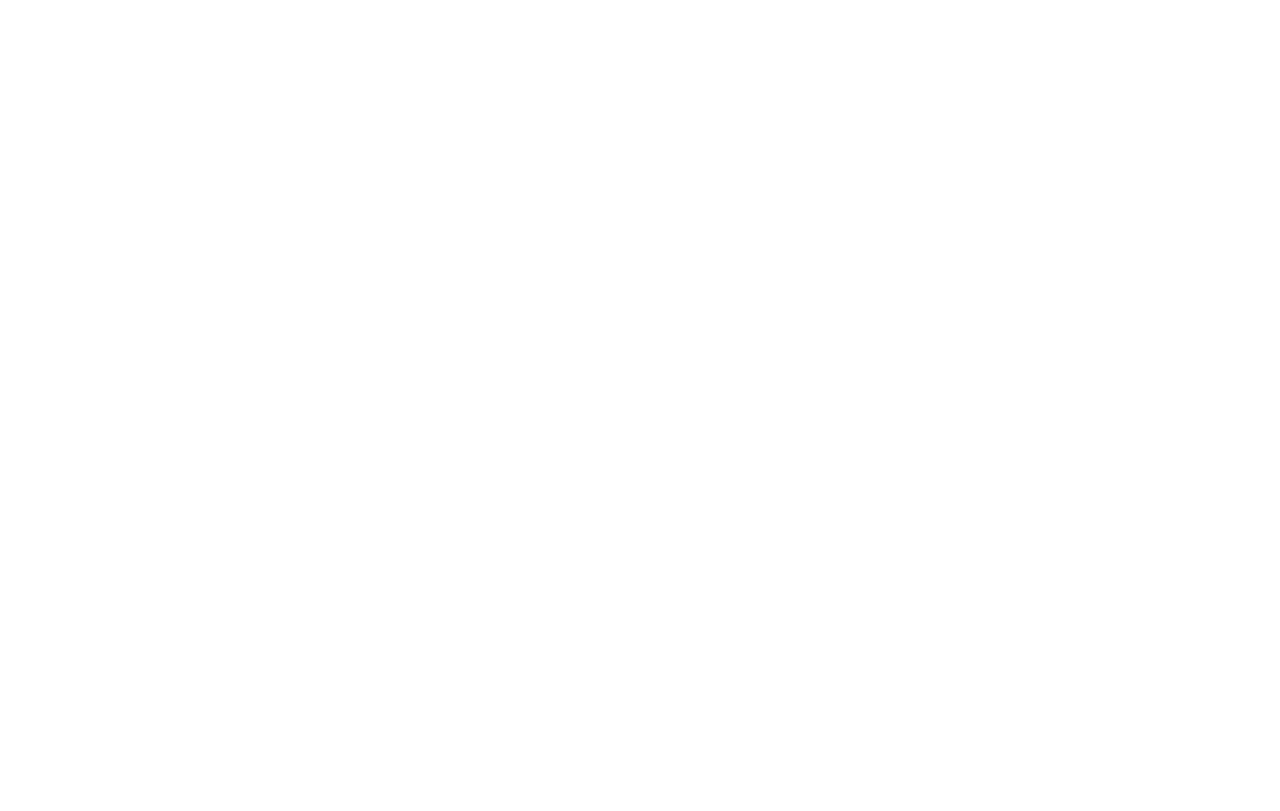
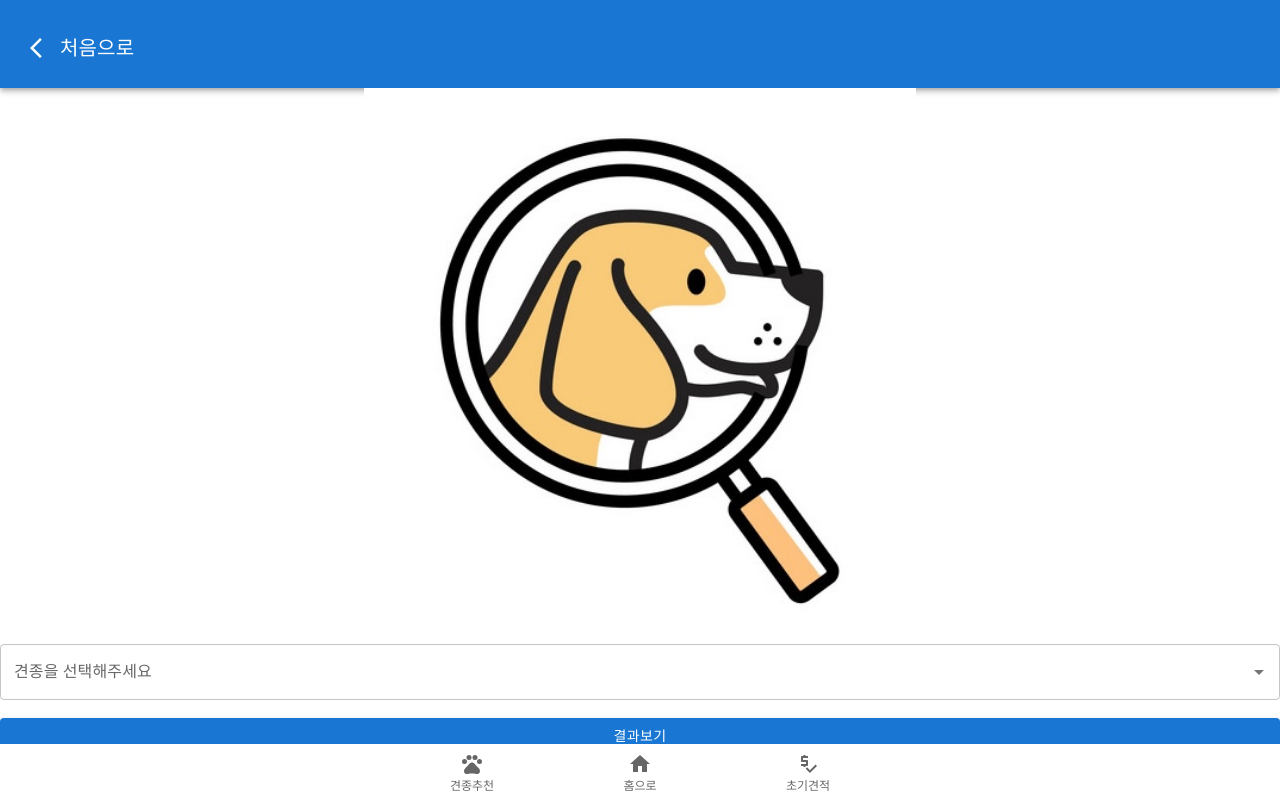
Before and after one commit to z9612/getchu, a React (Create React App) app in the folder frontend/: page /recommend/breedSearch in a window 1280 px wide. Before the commit this address had no page. Built offline with nearby package versions, Linux system fonts and the light colour scheme; the HTML template or start-up script is replaced by a standard one.

Commit message:
Feat: 추가 특정 견종 특징 검색

```diff
--- a/frontend/src/App.js
+++ b/frontend/src/App.js
@@ -8,6 +8,7 @@
 import BreedingCosts from "./pages/breedingCosts";
 import BreedSelect from "./pages/breedSelect";
 import Mbti from "./pages/mbti";
+import BreedSearch from "./pages/breedSearch";
 import { TraitPriority } from "./pages/trait";
 import "./index.css";
 
@@ -25,6 +26,7 @@
           <Route path="/recommend/lifeStyle" element={<SurveyPage />} />
           <Route path="/recommend/mbti" element={<Mbti />} />
           <Route path="/recommend/dogTrait" element={<TraitPriority />} />
+          <Route path="/recommend/breedSearch" element={<BreedSearch />} />
         </Route>
         <Route
           path="/result"
--- /dev/null
+++ b/frontend/src/pages/breedSearch.js
@@ -0,0 +1,16 @@
+import { Container, Stack } from "@mui/material"
+
+import SearchBox from "./breedSearchComponent/SearchBox"
+
+const BreedSearch = () => {
+  return (
+    <Stack direction="column" alignItems="stretch">
+      <Container maxWidth="sm">
+        <img width="100%" src="/img/find_dog.jpg" />
+      </Container>
+      <SearchBox />
+    </Stack>
+  );
+}
+
+export default BreedSearch;
--- /dev/null
+++ b/frontend/src/pages/breedSearchComponent/SearchBox.js
@@ -0,0 +1,55 @@
+import { useState } from "react";
+import { useNavigate } from "react-router-dom";
+import { TextField, Autocomplete, Button } from "@mui/material";
+
+import DogInfo from "../breedSelectComponent/dogInfo.json";
+import AlertSnackbar from "../../components/AlertSnackbar";
+import getSearchResult from "./getSearchResult"
+
+export default function SearchBox() {
+  const [selected, setSelected] = useState("");
+  const [open, setOpen] = useState(false);
+
+  const navigate = useNavigate();
+  const handleClick = async (event) => {
+    event.preventDefault();
+    if (selected) {
+      const result = await getSearchResult(selected)
+      navigate('/result', {state: result})
+    } else {
+      setOpen(true);
+    }
+  };
+
+  return (
+    <div>
+      <Autocomplete
+        selectOnFocus="true"
+        onChange={(event, value) => setSelected(value.label)}
+        disablePortal
+        id="dog-select-box"
+        options={DogInfo}
+        sx={{ mx: "auto" }}
+        renderInput={(params) => (
+          <TextField {...params} label="견종을 선택해주세요" />
+        )}
+      />
+      <br />
+      <Button
+        sx={{ width: "100%" }}
+        variant="contained"
+        color="primary"
+        onClick={handleClick}
+      >
+        결과보기
+      </Button>
+
+      <AlertSnackbar
+        severity="info"
+        message="빈 칸은 입력할 수 없어요!"
+        open={open}
+        setOpen={setOpen}
+      />
+    </div>
+  );
+}
--- /dev/null
+++ b/frontend/src/pages/breedSearchComponent/getSearchResult.js
@@ -0,0 +1,9 @@
+import axios from "axios";
+
+const getSearchResult = async (name) => {
+  const response = await axios.get(`/dog/findByName?name=${name}`)
+  const data = await response.data;
+  return data;
+};
+
+export default getSearchResult;
--- a/frontend/src/pages/start.js
+++ b/frontend/src/pages/start.js
@@ -27,6 +27,11 @@
             검사하러가기
           </Button>
         </Link>
+        <Link className='start-link' to="/recommend/breedSearch">
+          <Button style={{fontSize: '30px', fontWeight: '700', color: 'white'}} variant='text'>
+            견종정보보기
+          </Button>
+        </Link>
         <Link className='start-link' to="/cost/breedselect">
           <Button style={{fontSize: '30px', fontWeight: '700', color: 'white'}} variant='text'>
             견적내러가기
```
